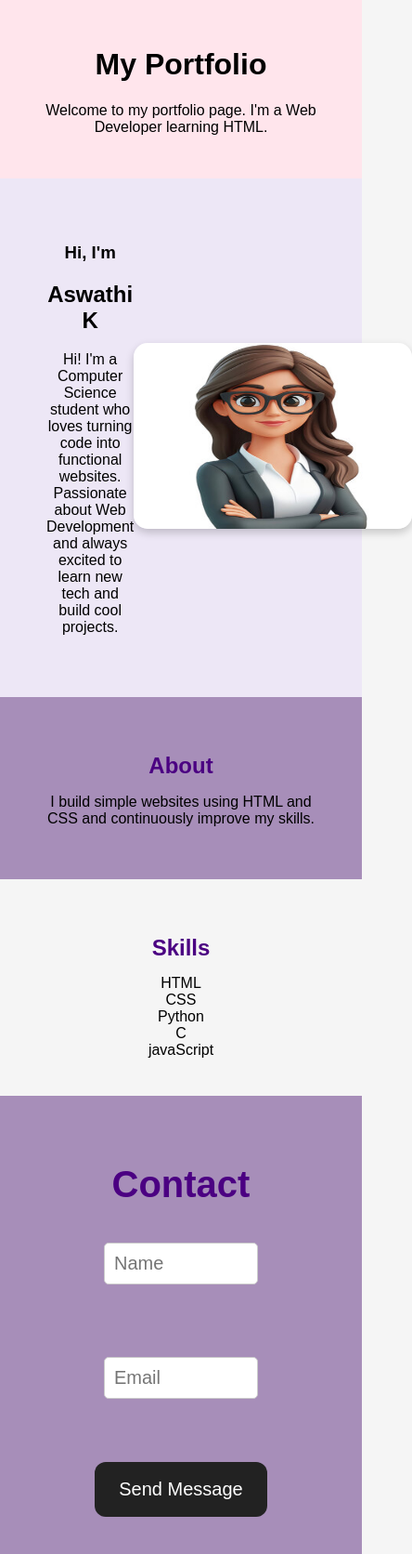
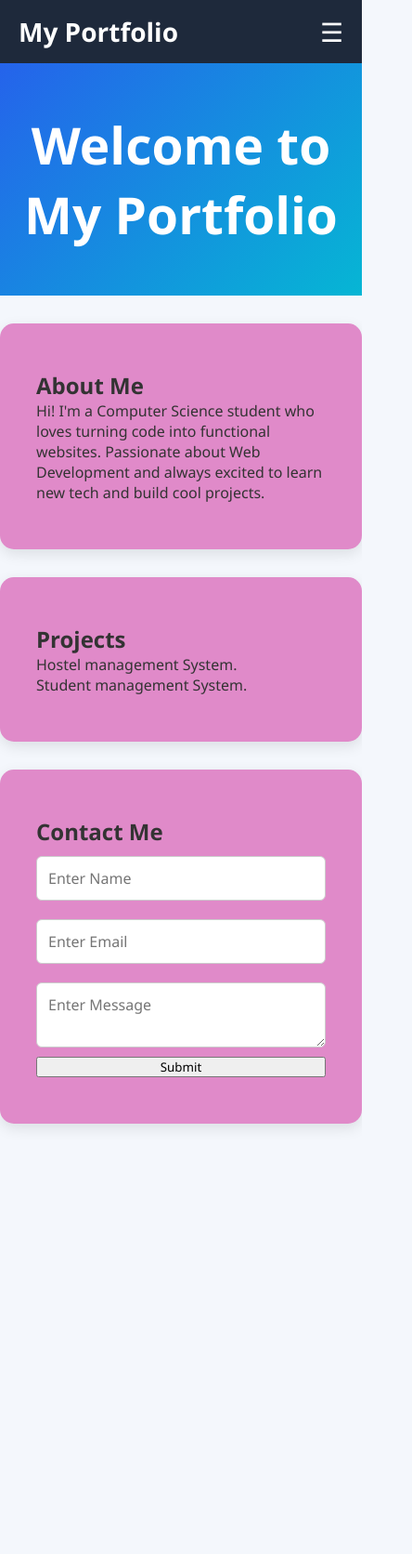
Before and after one commit to kaswathi324-hub/7day-bootcamp, a plain HTML site: page index.html in a window 390 px wide. Shown: the whole page at 93% size, 444 px wide, since content can reach past the window. After the commit the page ends 1239 px from the top, so only its background shows below. Drawn offline with Linux system fonts and the light colour scheme.

Commit message:
Add files via upload

```diff
--- a/index.html
+++ b/index.html
@@ -1,57 +1,62 @@
 <!DOCTYPE html>
-<html>
+<html lang="en">
 <head>
-    <title>My Portfolio</title>
+    <meta charset="UTF-8">
+    <meta name="viewport" content="width=device-width, initial-scale=1.0">
+    <title>Portfolio</title>
     <link rel="stylesheet" href="style.css">
 </head>
 <body>
 
-    <header>
-        <h1>My Portfolio</h1>
-        <p>Welcome to my portfolio page. I'm a Web Developer learning HTML.</p>
-    </header>
 
-    <section class="hero">
-        <div class="text">
-            <h3>Hi, I'm</h3>
-            <h1>Aswathi K</h1>
-            <p>Hi! I'm a Computer Science student who loves turning code into functional websites. Passionate about Web Development and always excited to learn new tech and build cool projects.</p>
+    <nav class="navbar">
+        <div class="logo">My Portfolio</div>
+
+        <div class="menu-toggle" id="menu-toggle">
+            ☰
         </div>
 
-        <div class="image">
-            <img src="image.jpeg" alt="Profile">
-        </div>
+        <ul class="nav-links" id="nav-links">
+            <li><a href="#home">Home</a></li>
+            <li><a href="#about">About</a></li>
+            <li><a href="#projects">Projects</a></li>
+            <li><a href="#contact">Contact</a></li>
+        </ul>
+    </nav>
+
+
+    <section id="home">
+        <h1>Welcome to My Portfolio</h1>
     </section>
 
-    <section>
-        <h2>About</h2>
-        <p>
-            I build simple websites using HTML and CSS and continuously improve my skills.
-        </p>
+
+    <section id="about">
+        <h2>About Me</h2>
+        <p>Hi! I'm a Computer Science student who loves turning code into functional websites. Passionate about Web Development and always excited to learn new tech and build cool projects.</p>
     </section>
 
-    <section class="skills">
-        <h2>Skills</h2>
-        <l>
-            <li>HTML</li>
-            <li>CSS</li>
-            <li>Python</li>
-            <li>C</li>
-            <li>javaScript</li>
-        </ul>
+
+    <section id="projects">
+        <h2>Projects</h2>
+        <p>Hostel management System.</p>
+         <p>Student management System.</p>
     </section>
 
-    <section class="contact">
-    <h2>Contact</h2>
+    <section id="contact">
+        <h2>Contact Me</h2>
 
-    <form>
-        <input type="text" placeholder="Name" required><br>
+        <form id="contactForm">
+            <input type="text" id="name" placeholder="Enter Name" required>
 
-        <input type="email" placeholder="Email" required><br>
+            <input type="email" id="email" placeholder="Enter Email" required>
 
-        <button type="submit">Send Message</button>
-    </form>
-</section>
+            <textarea id="message" placeholder="Enter Message" required></textarea>
+
+            <button type="submit">Submit</button>
+        </form>
+    </section>
+
+    <script src="script.js"></script>
 
 </body>
 </html>
--- /dev/null
+++ b/script.js
@@ -0,0 +1,28 @@
+
+
+const toggleBtn = document.getElementById("menu-toggle");
+const navLinks = document.getElementById("nav-links");
+
+toggleBtn.addEventListener("click", () => {
+    navLinks.classList.toggle("active");
+});
+
+
+
+
+const contactForm = document.getElementById("contactForm");
+
+contactForm.addEventListener("submit", function(e){
+
+    e.preventDefault();
+
+    let name = document.getElementById("name").value;
+    let email = document.getElementById("email").value;
+    let message = document.getElementById("message").value;
+
+    alert(
+        `Name: ${name}\nEmail: ${email}\nMessage: ${message}`
+    );
+
+    contactForm.reset();
+});
--- a/style.css
+++ b/style.css
@@ -1,127 +1,152 @@
-body{
-
-    font-family: Arial, sans-serif;
-    margin:0;
-    background-color: whitesmoke;
+* {
+    margin: 0;
+    padding: 0;
+    box-sizing: border-box;
+    font-family: 'Segoe UI', sans-serif;
 }
 
-header{
-    background-color:#FFE5EC;
-    text-align:center;
-    padding:30px;
+body {
+    background: #f4f7fc;
+    color: #333;
 }
 
-.hero{
-    display:flex;
-    justify-content:space-around;
-    align-items:center;
-    padding:50px;
-     background-color: #EDE7F6;
+
+.navbar {
+    background: #1e293b;
+    color: white;
+    display: flex;
+    justify-content: space-between;
+    align-items: center;
+    padding: 15px 50px;
+    position: sticky;
+    top: 0;
+    z-index: 1000;
 }
 
-.hero-text h1{
-    font-size:40px;
-    color:#4B0082;
+.logo {
+    font-size: 28px;
+    font-weight: bold;
 }
 
-.hero-text p{
-    font-size:18px;
+.nav-links {
+    list-style: none;
+    display: flex;
 }
 
-.hero img{
-    width:300px;
-    height:200px;
-    border-radius:15px;
-    box-shadow:0 4px 10px rgba(0,0,0,0.2);
+.nav-links li {
+    margin-left: 25px;
 }
 
-section{
-    text-align:center;
-    padding:40px;
-    background-color: #a78eb9;
+.nav-links a {
+    text-decoration: none;
+    color: white;
+    transition: 0.3s;
 }
 
-h2{
-    color:#4B0082;
-    margin-bottom:15px;
+.nav-links a:hover {
+    color: #38bdf8;
 }
 
-.skills{
-    background-color: #f5f5f5;
-}
-.skills ul{
-    list-style:none;
-    padding:0;
-}
 
-.center-section{
-    background-color: #FFF1E6;
-}
-
-.contact{
-    padding: 40px;
-}
-
-.contact h2{
-    font-size: 40px;
-    margin-bottom: 30px;
-}
-
-.contact form{
-    display: flex;
-    flex-direction: column;
-    gap: 20px;
-    width: 60%;
-    margin:0 auto;
-}
-
-.contact input{
-    padding: 10px;
-    font-size: 20px;
-    border: 2px solid #d3d3d3;
-    border-radius: 5px;
-    outline: none;
-}
-
-.contact input:focus{
-    border-color: #888;
-}
-
-.contact button{
-    padding: 18px;
-    font-size: 20px;
-    background-color: #222;
+.menu-toggle {
+    display: none;
+    background: none;
+    border: none;
     color: white;
-    border: none;
-    border-radius: 12px;
+    font-size: 28px;
     cursor: pointer;
 }
 
-.contact button:hover{
-    background-color: #444;
+
+section {
+    padding: 50px 10%;
 }
-button{
-    background:#4B0082;
-    color:white;
-    border:none;
-    padding:10px;
-    border-radius:5px;
-    cursor:pointer;
+
+#home {
+    text-align: center;
+    padding: 50px 20px;
+    background: linear-gradient(135deg, #2563eb, #06b6d4);
+    color: rgb(255, 255, 255);
+}
+
+#home h1 {
+    font-size: 55px;
+}
+
+#home p {
+    margin-top: 15px;
+    font-size: 20px;
 }
 
 
-button:hover{
-    background:#6A0DAD;
+#about, #projects, #contact {
+    background: rgb(224, 138, 201);
+    margin: 30px auto;
+    border-radius: 15px;
+    box-shadow: 0 5px 15px rgba(0,0,0,0.1);
 }
 
-.skills{
-    list-style: none;
+
+form {
+    max-width: 500px;
+    margin: auto;
+    display: flex;
+    flex-direction: column;
 }
 
-.contact input,
-.contact textarea{
-                        padding:10px;
-                        margin: 10px;
-                        border:1px solid #ccc;
-                        border-radius:5px;
+input, textarea {
+    padding: 12px;
+    margin: 10px 0; /* Fixed broken property assignment */
+    border: 1px solid #ccc;
+    border-radius: 6px;
+    font-size: 16px;
 }
+
+.submit-btn {
+    padding: 12px;
+    background: #ee409d;
+    color: white;
+    border: none;
+    border-radius: 6px;
+    cursor: pointer;
+    font-weight: bold;
+    font-size: 16px;
+    transition: background 0.3s;
+}
+
+.submit-btn:hover {
+    background: #dd27f1;
+}
+
+
+@media (max-width: 768px) {
+    .navbar {
+        padding: 15px 20px;
+    }
+
+    .menu-toggle {
+        display: block; /* Show menu icon on small devices */
+    }
+
+    .nav-links {
+        display: none; /* Hide standard links default view */
+        flex-direction: column;
+        width: 100%;
+        position: absolute;
+        top: 100%;
+        left: 0;
+        background: #1e293b;
+        padding: 20px;
+        box-shadow: 0 8px 10px rgba(0,0,0,0.15);
+    }
+
+    .nav-links li {
+        margin: 15px 0;
+        text-align: center;
+    }
+
+
+    .nav-links.active {
+        display: flex;
+    }
+}
```
